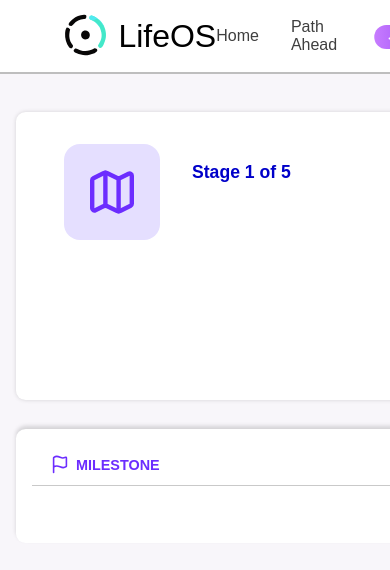
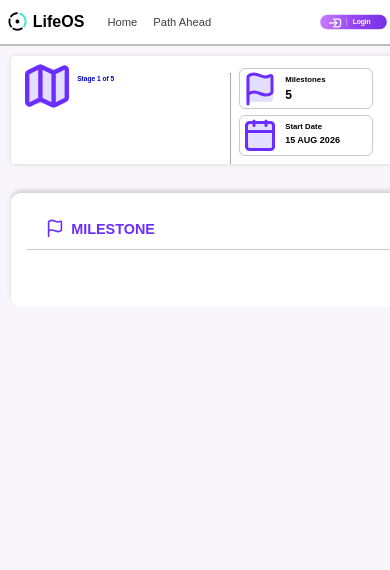
Before and after one commit to aditya-newbie/project-LifeOS, a plain HTML site: page roadmap.html in a window 390 px wide. Shown: the top 570 px of the page. Drawn offline with Linux system fonts and the light colour scheme.

Commit message:
responsive layout half done

```diff
--- a/roadmap.html
+++ b/roadmap.html
@@ -1,6 +1,8 @@
 <!DOCTYPE html>
 <html>
   <head>
+    <meta name="viewport" content="width=device-width, initial-scale=1">
+
     <title>
       Roadmap
     </title>
@@ -8,6 +10,11 @@
     <link rel="stylesheet" href="styles/general.css">
     <link rel="stylesheet" href="styles/header.css">
     <link rel="stylesheet" href="styles/roadmap.css">
+    <link rel="stylesheet" href="styles/responsive/responsive-general.css">
+    <link rel="stylesheet" href="styles/responsive/responsive-header.css">
+    <link rel="stylesheet" href="styles/responsive/responsive-roadmap.css">
+
+
   </head>
   <body>
     <header>
--- a/styles/header.css
+++ b/styles/header.css
@@ -29,6 +29,7 @@ header {
 
 .lifeos-logo-text {
   font-size: 2rem;
+  font-weight: 550
 }
 
 .header-middle-section {
--- a/styles/path-ahead.css
+++ b/styles/path-ahead.css
@@ -1,5 +1,5 @@
 .path-ahead-heading {
-  margin-top: 10rem;
+  margin-top: 1rem;
   font-size: 3rem;
 }
 
--- /dev/null
+++ b/styles/responsive/responsive-general.css
@@ -0,0 +1,15 @@
+@media (max-width: 600px) {
+  body {
+    padding: 3rem 0.2rem;
+  }
+
+  p {
+    margin: 0px;
+  }
+}
+
+@media (min-width: 1600px) {
+  html {
+    font-size: 20px
+  }
+}
--- /dev/null
+++ b/styles/responsive/responsive-header.css
@@ -0,0 +1,62 @@
+@media (max-width: 600px) {
+  header {
+    height: 2.75rem;
+    width: 100vw;
+    grid-template-columns: 3.5fr 6.5fr 2fr;
+    align-items: center;
+  }
+
+  .lifeos-logo-container {
+    height: 2rem;
+    margin-left: 0.5rem;
+    gap: 0.35rem;
+  }
+
+  .lifeos-logo-text {
+    font-size: 1rem;
+  }
+
+  .header-middle-section {
+    gap: 1rem;
+  }
+
+  .header-anchor {
+    font-size: 0.7rem;
+  }
+
+  .header-login {
+    margin-top: 0.7rem;
+    margin-left: 0.6rem;
+  }
+}
+@media (max-width: 1024px) and (min-width: 601px){
+  header {
+    height: 3.75rem;
+    width: 100vw;
+    grid-template-columns: 230px 348px 200px;
+    align-items: center;
+  }
+
+  .lifeos-logo-container {
+    height: 3.75rem;
+    margin-left: 2.5rem;
+    gap: 0.35rem;
+  }
+
+  .lifeos-logo-text {
+    font-size: 1.6rem;
+  }
+
+  .header-middle-section {
+    gap: 1rem;
+  }
+
+  .header-anchor {
+    font-size: 1rem;
+  }
+
+  .header-login {
+    margin-top: 1rem;
+    margin-left: 0.6rem;
+  }
+}
--- /dev/null
+++ b/styles/responsive/responsive-roadmap.css
@@ -0,0 +1,99 @@
+@media (max-width: 600px) {
+  .stage-details {
+    column-gap: 0.75rem;
+
+    height: 5.25rem;
+    width: 22.5rem;
+    padding: 0.75rem;
+    box-shadow: 0px 0px 4px rgba(0, 0, 0, 0.15);
+    border-radius: 0.225rem;
+  }
+
+  .details-left-section {
+    column-gap: 0.375rem;
+  }
+
+  .stage-icon-container {
+    height: 5.25rem;
+    width: 3rem;
+
+  }
+
+  .stage-icon-background {
+    height: 2.25rem;
+    width: 2.25rem;
+    border-radius: 0.375rem;
+  }
+
+  .stage-icon-map {
+    transform: scale(2.2);
+  }
+
+  .left-section-text {
+    height: 5.25rem;
+    width: 9.375rem;
+  }
+
+  .stage-number {
+    font-size: 0.4125rem;
+    margin-top: 0.4125rem;
+    margin-bottom: 0.5625rem;
+  }
+
+  .stage-name {
+    font-size: 0.825rem;
+    margin-bottom: 0.6375rem;
+  }
+
+  .stage-detail-devider-line {
+    position: absolute;
+    top: 50%;
+    left: 45%;
+
+    transform: rotate(90deg);
+    border-color: rgb(255, 255, 255);
+    width: 5.625rem;
+  }
+
+  .details-right-section {
+    row-gap: 0.375rem;
+
+    height: 5.25rem;
+    width: 7.5rem;
+  }
+
+  .milestone-count-container , .start-date-container {
+    height: 1.6875rem;
+    width: 7.5rem;
+    padding: 0.375rem;
+    border: solid 0.7px rgb(201, 201, 201);
+    border-radius: 0.375rem;
+  }
+
+  .milestone-icon-background , .start-date-icon-background {
+    height: 1.6875rem;
+    width: 1.6875rem;
+    border-radius: 0.225rem;
+    background-color: rgb(229, 223, 255);
+
+    margin-right: 0.75rem;
+  }
+
+  .flag-icon , .calender-icon {
+    transform: scale(1.5);
+  }
+
+  .milestone-text , .start-date-text {
+    font-size: 0.4875rem;
+    margin-bottom: 0.225rem;
+  }
+
+  .milestone-count  {
+    font-size: 0.75rem;
+  }
+
+  .started-on {
+    font-size: 0.5625rem;
+  }
+
+}
--- a/styles/roadmap.css
+++ b/styles/roadmap.css
@@ -16,6 +16,7 @@ body{
   box-shadow: 0px 0px 4px rgba(0, 0, 0, 0.15);
   border-radius: 0.6rem;
   background-color: white;
+  position: relative;
 }
 
 .details-left-section {
@@ -71,11 +72,13 @@ body{
 }
 
 .stage-detail-devider-line {
-  transform: translateY(-1rem);
-  height: 15rem;
-  width: 0.7px;
-  background-color: rgb(201, 201, 201);
-  border: none;
+  position: absolute;
+  top: 50%;
+  left: 45%;
+
+  transform: rotate(90deg);
+  border-color: rgb(255, 255, 255);
+  width: 15rem;
 }
 
 .details-right-section {
```
Also changed, not shown: index.html (+4 -0 lines), path-ahead.html (+7 -0 lines), styles/responsive/resonsive-path-ahead.css (added, +57 -0 lines), styles/responsive/responsive-index.css (added).
